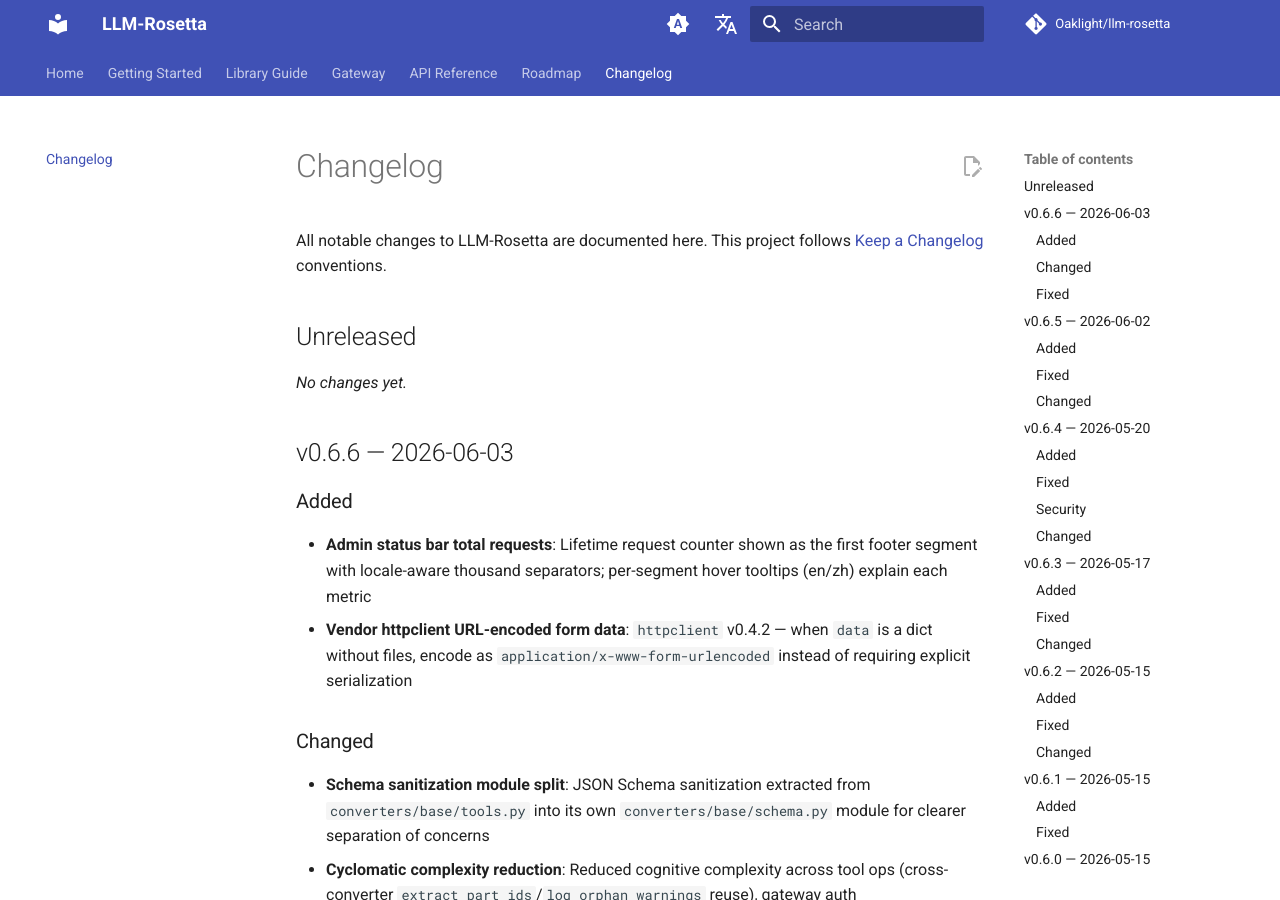
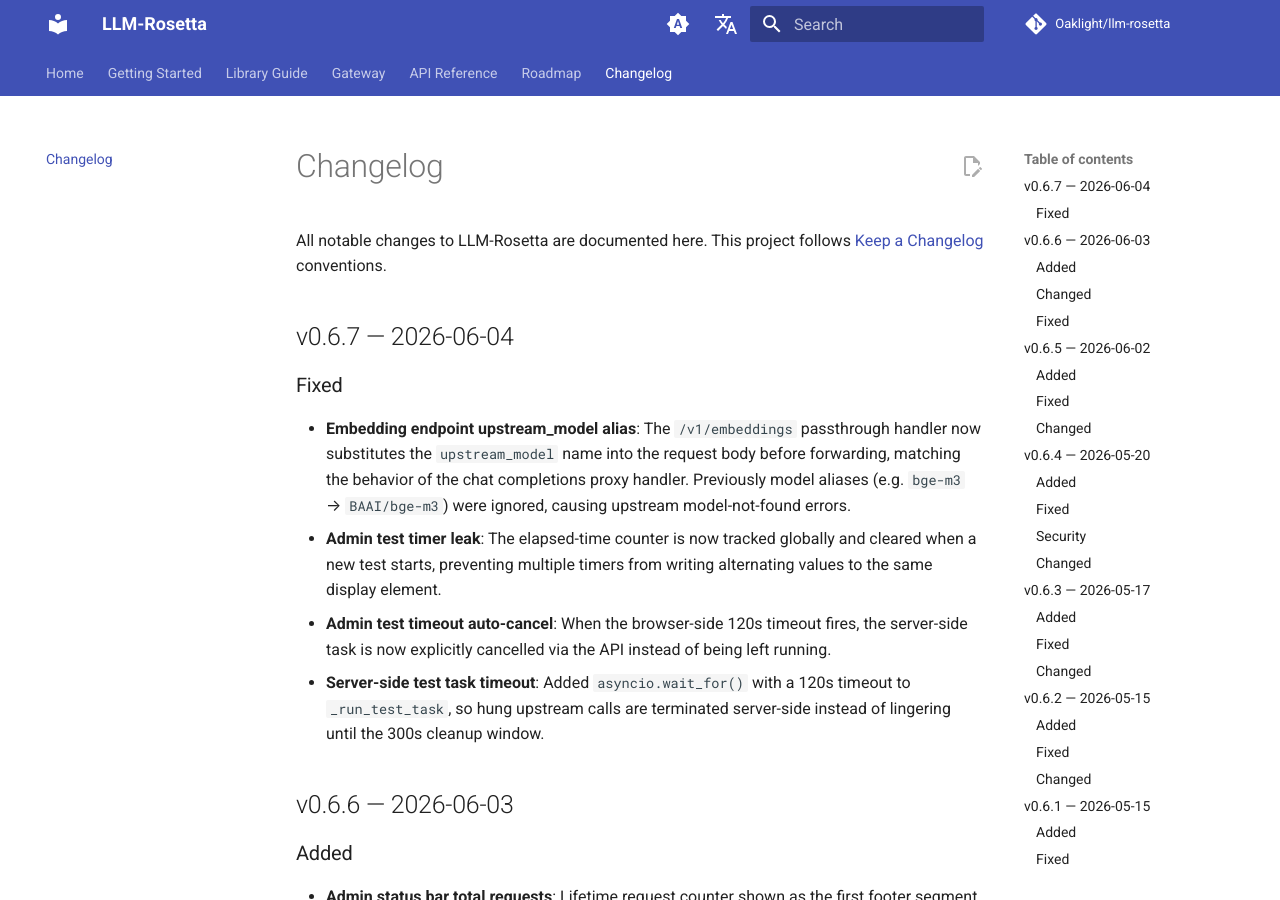
Before and after one commit to Oaklight/llm-rosetta, an MkDocs documentation site: the page built from docs/changelog.md, in a window 1280 px wide and 900 px high. Built offline with MkDocs 1.6.1 and Material for MkDocs 9.7.7, drawn with Linux system fonts in a browser that asks for light colours; comment, search, counter and statistics services are not loaded.

Commit message:
docs: add v0.6.7 changelog

```diff
--- a/docs/changelog.md
+++ b/docs/changelog.md
@@ -6,9 +6,14 @@
 
 All notable changes to LLM-Rosetta are documented here. This project follows [Keep a Changelog](https://keepachangelog.com/) conventions.
 
-## Unreleased
+## v0.6.7 — 2026-06-04
 
-*No changes yet.*
+### Fixed
+
+- **Embedding endpoint upstream_model alias**: The `/v1/embeddings` passthrough handler now substitutes the `upstream_model` name into the request body before forwarding, matching the behavior of the chat completions proxy handler. Previously model aliases (e.g. `bge-m3` → `BAAI/bge-m3`) were ignored, causing upstream model-not-found errors.
+- **Admin test timer leak**: The elapsed-time counter is now tracked globally and cleared when a new test starts, preventing multiple timers from writing alternating values to the same display element.
+- **Admin test timeout auto-cancel**: When the browser-side 120s timeout fires, the server-side task is now explicitly cancelled via the API instead of being left running.
+- **Server-side test task timeout**: Added `asyncio.wait_for()` with a 120s timeout to `_run_test_task`, so hung upstream calls are terminated server-side instead of lingering until the 300s cleanup window.
 
 ## v0.6.6 — 2026-06-03
 
```
